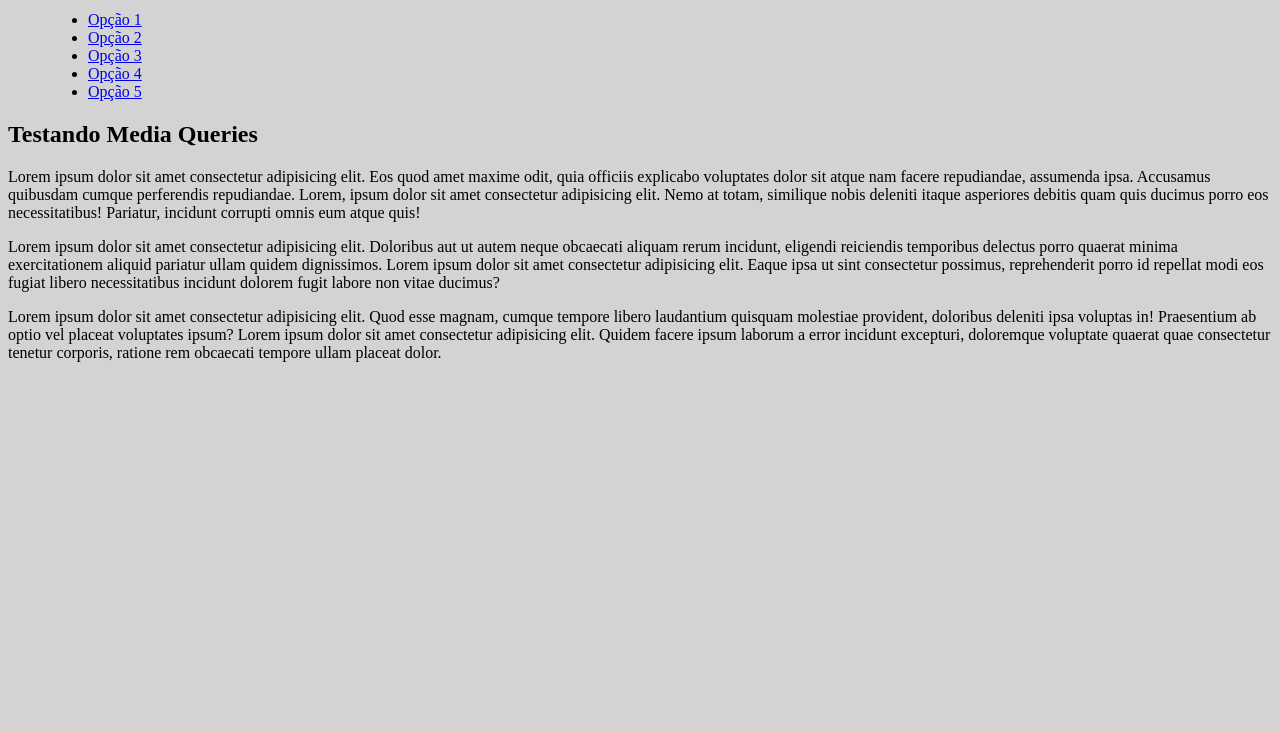
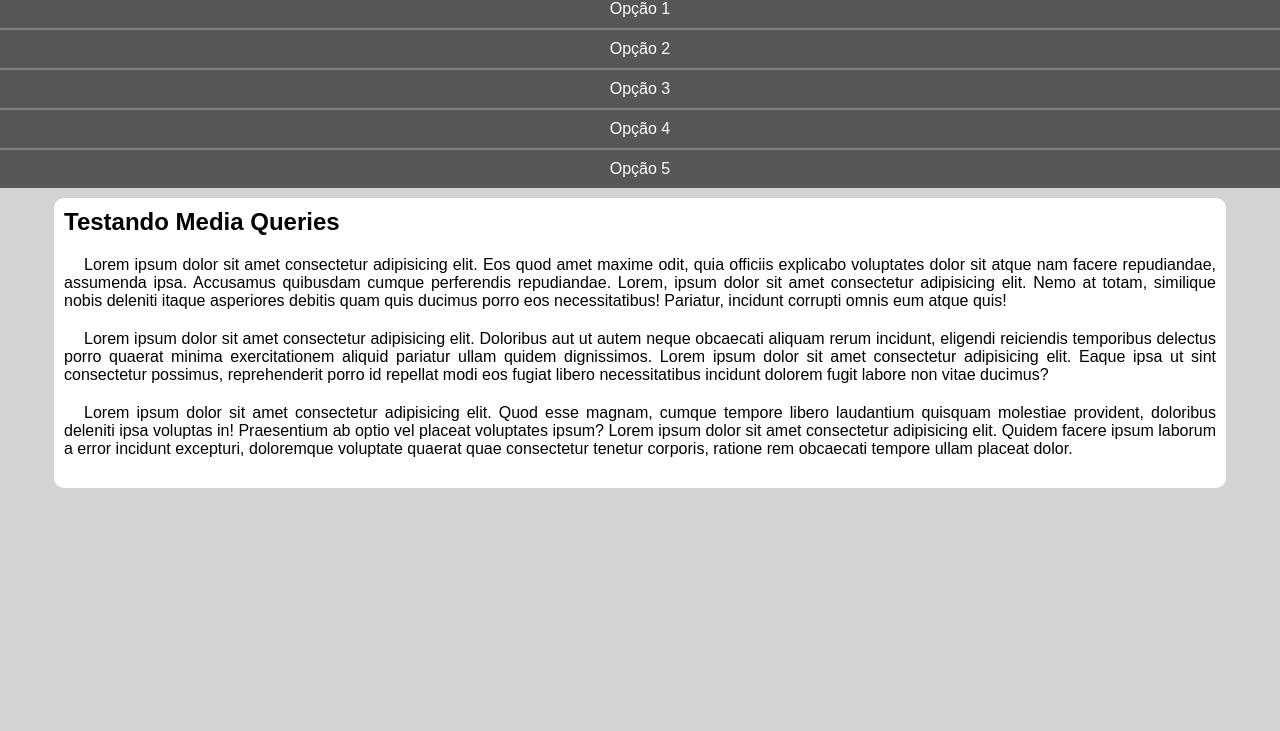
Before and after one commit to AndrewSotooka/html-css, a plain HTML site: page Exercicios/ex026/mq005/index.html in a window 1280 px wide. Shown: the part 69-800 px from the top of the page. Drawn offline with Linux system fonts and the light colour scheme.

Commit message:
Update style.css

```diff
--- a/Exercicios/ex026/mq005/estilos/style.css
+++ b/Exercicios/ex026/mq005/estilos/style.css
@@ -1,5 +1,62 @@
 @charset "UTF-8";
+
+* {
+    font-family: Arial, Helvetica, sans-serif;
+    margin: 0px;
+    padding: 0px;
+}
 
 body, html {
     background-color: lightgray;
 }
+
+header {
+    background-color: rgb(148, 148, 148);
+}
+
+header > h1 {
+    padding: 10px;
+    text-align: center;
+}
+
+menu {
+    display: block;
+}
+
+menu > ul {
+    list-style-type: none;
+}
+
+menu > ul > li > a {
+    display: block;
+    padding: 10px;
+    text-decoration: none;
+    text-align: center;
+    background-color: rgb(87, 87, 87);
+    color: white;
+    border-top: 2px solid gray;
+}
+
+menu > ul > li > a:hover {
+    background-color: gray;
+}
+
+main {
+    width: 90vw;
+    background-color: white;
+    margin: auto;
+    margin-top: 10px;
+    padding: 10px;
+    border-radius: 10px;
+
+}
+
+article > h2 {
+    padding-bottom: 20px;
+}
+
+article > p {
+    text-align: justify;
+    margin-bottom: 20px;
+    text-indent: 20px;
+}
```
